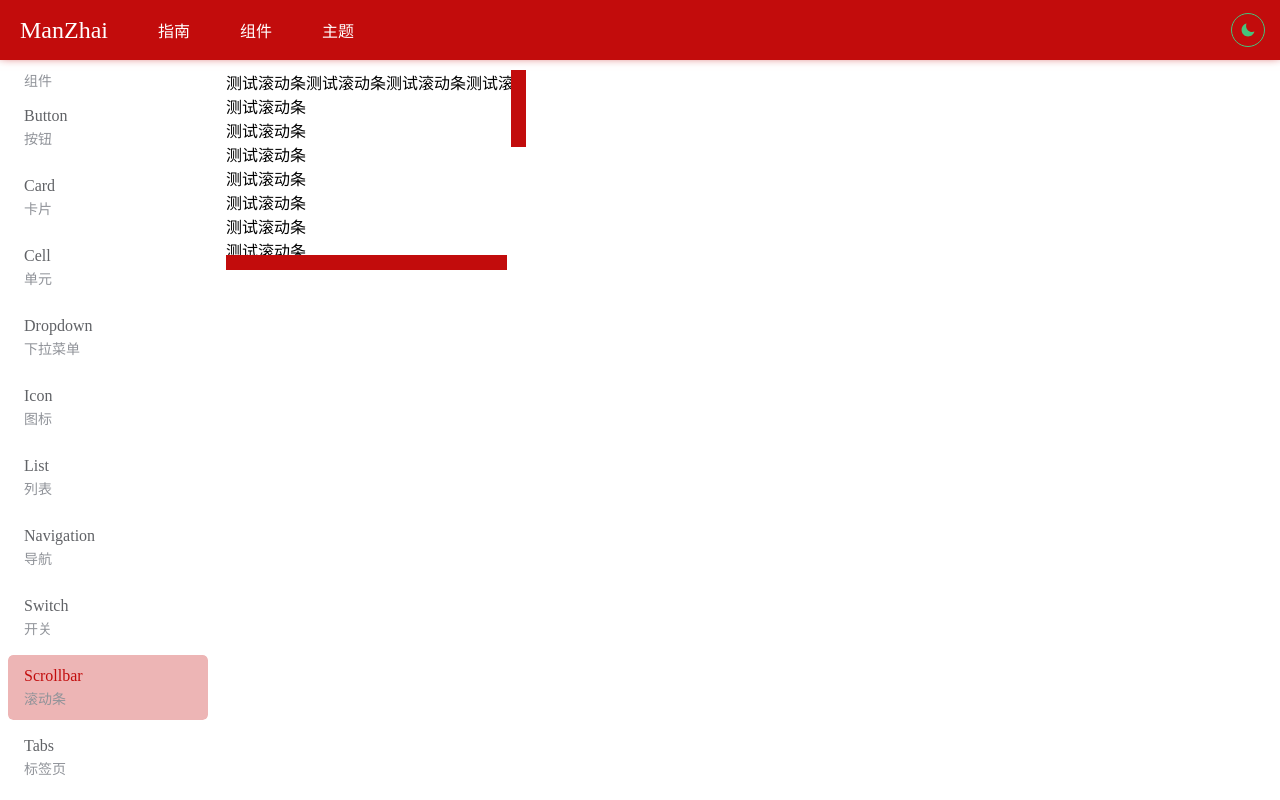
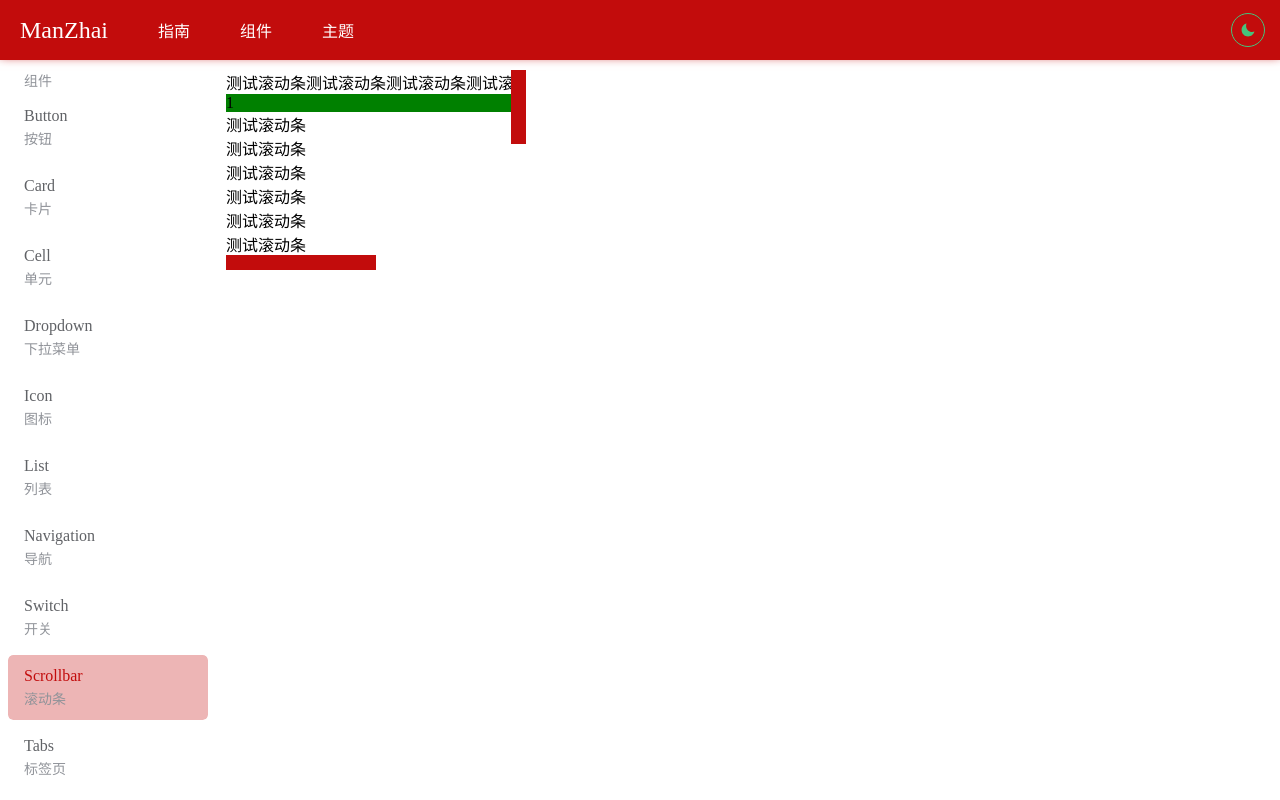
Before and after one commit to ljw1412/manzhai-ui, a Vue app: page /#/component/scrollbar in a window 1280 px wide. Built offline with nearby package versions, Linux system fonts and the light colour scheme.

Commit message:
渐变调整

```diff
--- a/example/views/Component/Scrollbar.vue
+++ b/example/views/Component/Scrollbar.vue
@@ -2,6 +2,7 @@
   <div class="component-scrollbar">
     <mz-scrollbar style="height:200px;width:300px;">
       <div style="white-space: nowrap;">测试滚动条测试滚动条测试滚动条测试滚动条</div>
+      <div style="width:600px;background-color:green;">1</div>
       <p>测试滚动条</p>
       <p>测试滚动条</p>
       <p>测试滚动条</p>
--- a/packages/Scrollbar/Bar.vue
+++ b/packages/Scrollbar/Bar.vue
@@ -2,7 +2,7 @@
   <div v-if="scrollSize > viewSize"
     class='mz-bar'
     :class="barClasses">
-    <div class="mz-bar__thumb"
+    <div class="mz-bar__thumb color-transition"
       :style="thumbStyles"
       @mousedown="onThumbMousedown"
       @touchstart.stop="onTouchstart"></div>
```
